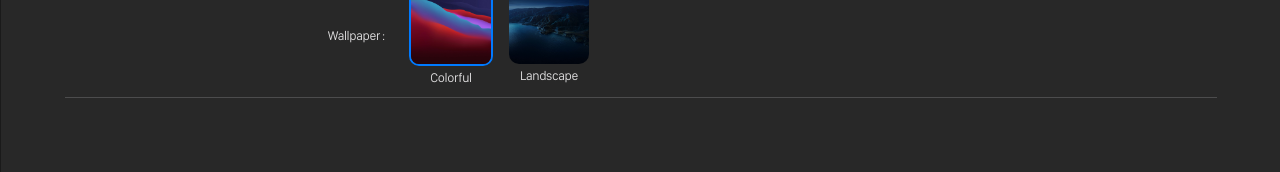
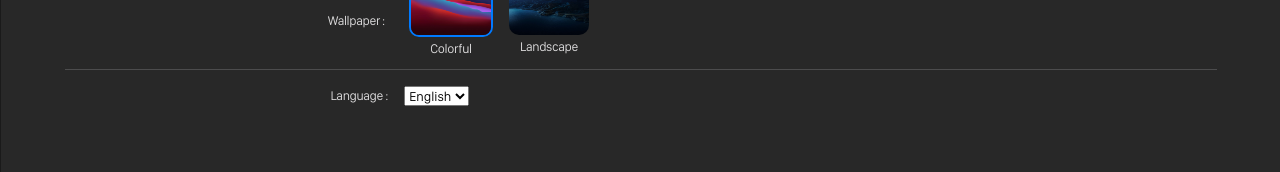
Before and after one commit to fernan-x/mac-portfolio, a React (Create React App) app: page / in a window 1280 px wide. Both pictures are taken after a click on the item 619 px from the left and 754 px from the top of the page. Shown: the part 185-357 px from the top of the page. Built offline with nearby package versions, Linux system fonts and the light colour scheme.

Commit message:
[#32] Added : language selector

```diff
--- a/src/applications/Settings/Settings.jsx
+++ b/src/applications/Settings/Settings.jsx
@@ -8,6 +8,7 @@ import colorfulDark from "../../assets/images/dark-colorful.jpeg";
 import landscape from "../../assets/images/light-landscape.jpeg";
 import landscapeDark from "../../assets/images/dark-landscape.jpeg";
 
+import i18n from "../../services/translation";
 import "./Settings.scss";
 
 const Settings = () => {
@@ -29,6 +30,12 @@ const Settings = () => {
 
   const handleLandscapeBackgroundClick = () => {
     setBackground("landscape");
+  };
+
+  const changeLanguage = (e) => {
+    if (i18n.language !== e.target.value) {
+      i18n.changeLanguage(e.target.value);
+    }
   };
 
   return (
@@ -98,6 +105,20 @@ const Settings = () => {
       </div>
 
       <Divider />
+
+      <div className="setting__section">
+        <div className="setting__section-row spaced">
+          <div className="setting__section-row_label text__default">
+            {t("app:settings-language")} :
+          </div>
+          <div className="setting__section-row_value">
+            <select onChange={changeLanguage} defaultValue={i18n.language}>
+              <option value="fr">{t("app:about-french")}</option>
+              <option value="en">{t("app:about-english")}</option>
+            </select>
+          </div>
+        </div>
+      </div>
     </div>
   );
 };
--- a/src/applications/Settings/Settings.scss
+++ b/src/applications/Settings/Settings.scss
@@ -16,6 +16,10 @@
 
 .setting__section-row {
   display: flex;
+
+  &.spaced {
+    margin: 1rem 0.5rem;
+  }
 
   .setting__section-row_label {
     width: 30%;
@@ -40,6 +44,7 @@
 
     .entry-card_image {
       width: 80px;
+      height: 52px;
       border-radius: 10px;
 
       &.active {
--- a/src/locales/en_US/applications.json
+++ b/src/locales/en_US/applications.json
@@ -15,5 +15,6 @@
   "settings-dark": "Dark",
   "settings-wallpaper": "Wallpaper",
   "settings-colorful": "Colorful",
-  "settings-landscape": "Landscape"
+  "settings-landscape": "Landscape",
+  "settings-language": "Language"
 }
--- a/src/locales/fr_FR/applications.json
+++ b/src/locales/fr_FR/applications.json
@@ -15,5 +15,6 @@
   "settings-dark": "Sombre",
   "settings-wallpaper": "Fond d'écran",
   "settings-colorful": "Coloré",
-  "settings-landscape": "Paysage"
+  "settings-landscape": "Paysage",
+  "settings-language": "Langue"
 }
--- a/src/services/translation.js
+++ b/src/services/translation.js
@@ -38,3 +38,5 @@ i18n
       escapeValue: false, // react already safes from xss => https://www.i18next.com/translation-function/interpolation#unescape
     },
   });
+
+export default i18n;
```
